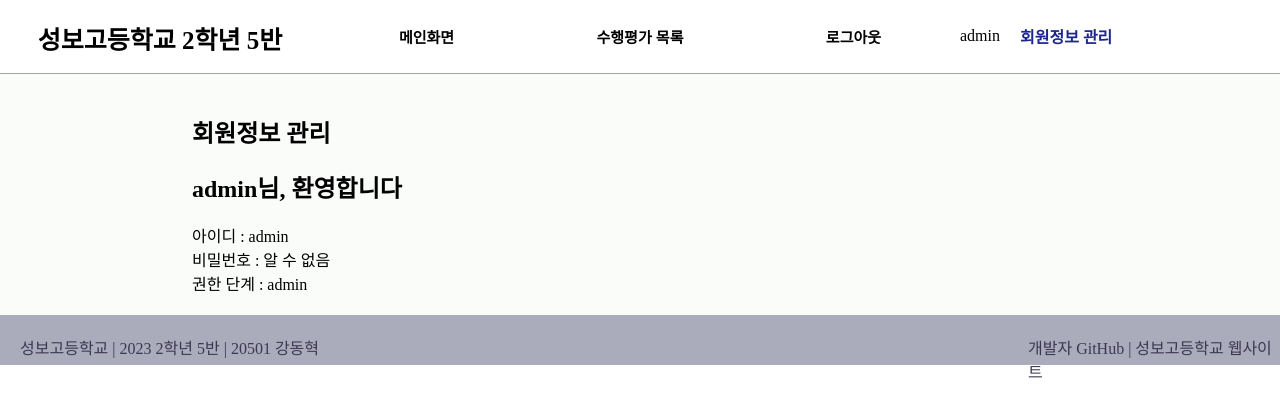
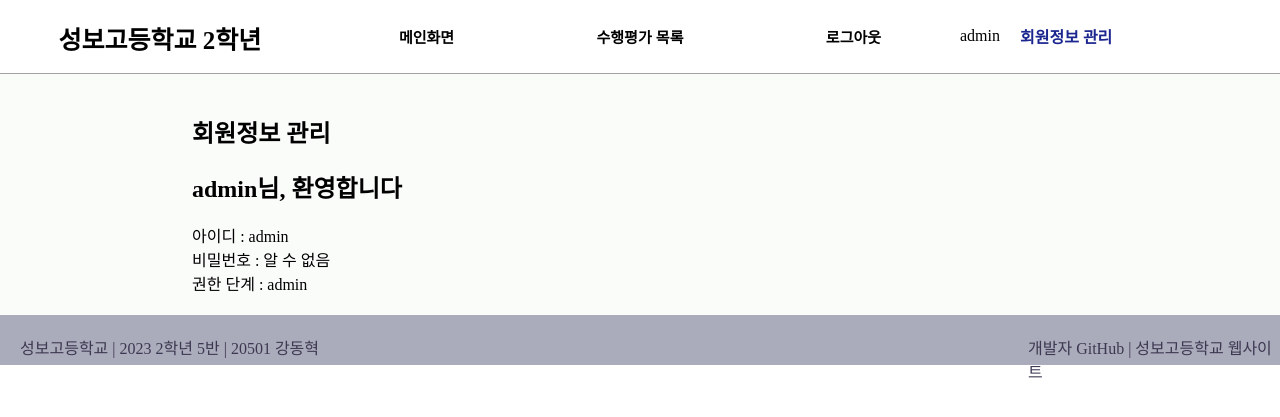
Before and after one commit to nano1162/Develop, a Flask app: page /auth in a window 1280 px wide. Shown: the top 417 px of the page. Run offline with Flask 2, Linux system fonts and the light colour scheme; the visitor is signed in with stand-in values (Sample User, id 1); some libraries are stand-ins or nearby versions; some web fonts are replaced.

Commit message:
Server Build 230317.a

```diff
--- a/ClassMemo/templates/base.html
+++ b/ClassMemo/templates/base.html
@@ -9,7 +9,7 @@
 </head>
 <body>
     <header>
-        <h1 style="font-weight: 800; font-size: 25px;"> 성보고등학교 2학년 5반</h1>
+        <h1 style="font-weight: 800; font-size: 25px;"> 성보고등학교 2학년</h1>
 
         <div class="navBar">
             <div class="allSub navBox">
```
